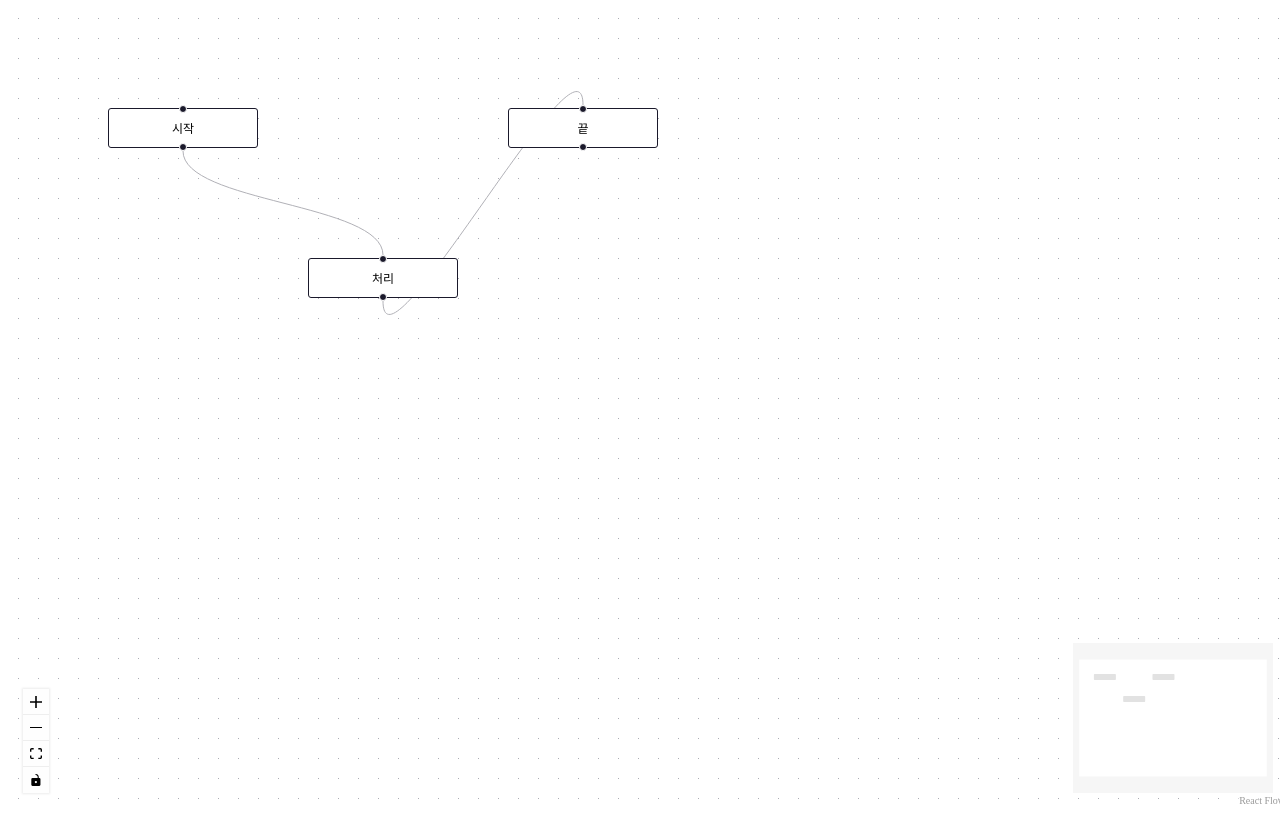
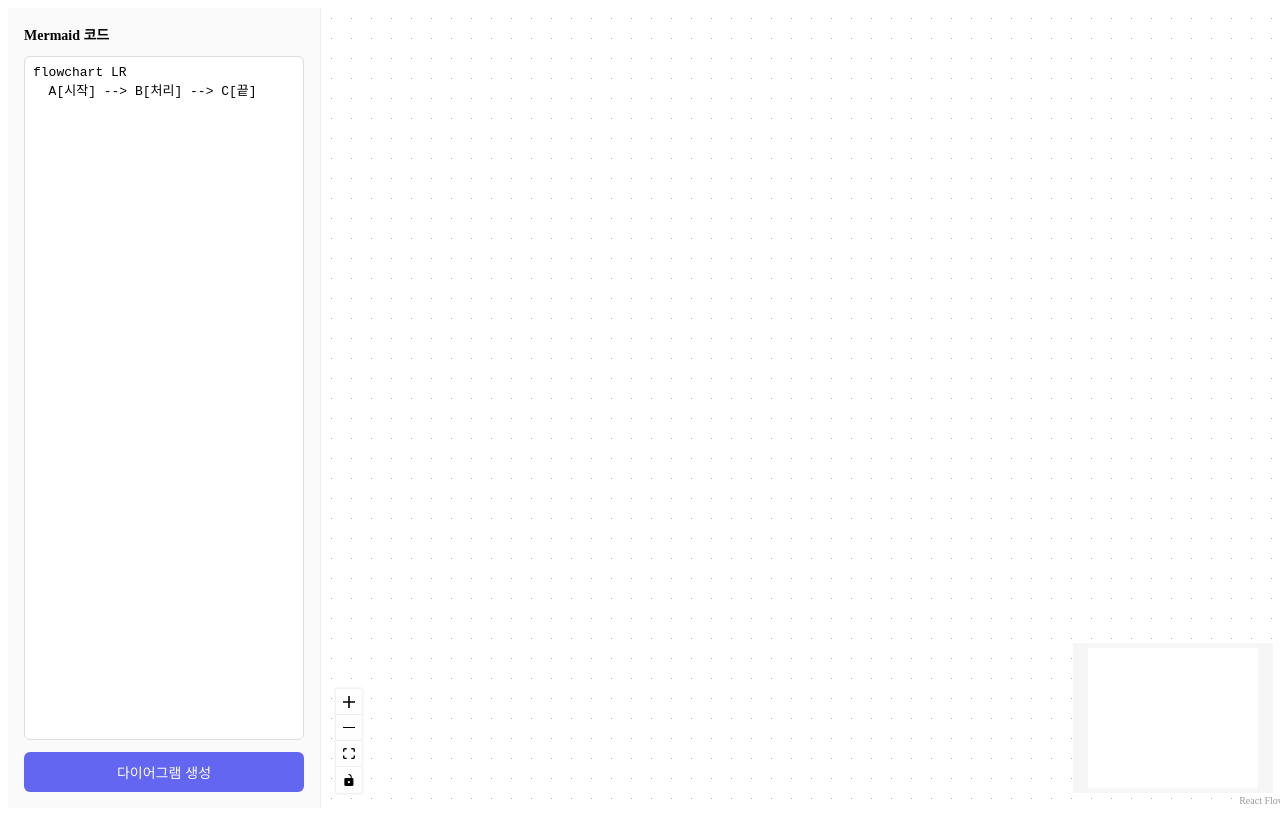
Before and after one commit to hayohio-bit/mermaid-studio, a React (Vite) app: page / in a window 1280 px wide. Built offline with nearby package versions, Linux system fonts and the light colour scheme.

Commit message:
feat: mermaid SVG → React Flow 변환 완료

```diff
--- a/package.json
+++ b/package.json
@@ -10,7 +10,9 @@
     "preview": "vite preview"
   },
   "dependencies": {
+    "@mermaid-js/parser": "^0.3.0",
     "@xyflow/react": "^12.10.1",
+    "mermaid": "^11.13.0",
     "react": "^19.2.4",
     "react-dom": "^19.2.4"
   },
--- a/src/App.jsx
+++ b/src/App.jsx
@@ -1,33 +1,77 @@
-import { useState, useCallback } from 'react'
+import { useRef, useState, useCallback } from 'react'
 import { ReactFlow, Background, Controls, MiniMap, applyNodeChanges, applyEdgeChanges } from '@xyflow/react'
 import '@xyflow/react/dist/style.css'
+import mermaid from 'mermaid'
 
-const initialNodes = [
-  { id: '1', position: { x: 100, y: 100 }, data: { label: '시작' } },
-  { id: '2', position: { x: 300, y: 250 }, data: { label: '처리' } },
-  { id: '3', position: { x: 500, y: 100 }, data: { label: '끝' } },
-]
+mermaid.initialize({ startOnLoad: false })
 
-const initialEdges = [
-  { id: 'e1-2', source: '1', target: '2' },
-  { id: 'e2-3', source: '2', target: '3' },
-]
+const defaultCode = `flowchart LR
+  A[시작] --> B[처리] --> C[끝]`
+
+function svgToFlow(svgEl) {
+  const nodes = []
+  const edges = []
+
+  // SVG 좌표 기준점
+  const svgRect = svgEl.getBoundingClientRect()
+
+  // 노드 추출
+  const nodeEls = svgEl.querySelectorAll('.node')
+  nodeEls.forEach((el) => {
+    const rect = el.getBoundingClientRect()
+    const label =
+      el.querySelector('span')?.textContent ||
+      el.querySelector('text')?.textContent ||
+      el.id
+
+    // id에서 실제 노드 ID 추출 (flowchart-A-0 → A)
+    const rawId = el.id // flowchart-A-0
+    const idMatch = rawId.match(/flowchart-([^-]+)-\d+/)
+    const nodeId = idMatch ? idMatch[1] : rawId
+
+    nodes.push({
+      id: nodeId,
+      position: {
+        x: rect.left - svgRect.left,
+        y: rect.top - svgRect.top,
+      },
+      data: { label: label.trim() },
+    })
+  })
+
+// 엣지 추출
+  const edgeEls = svgEl.querySelectorAll('.flowchart-link')
+  edgeEls.forEach((el, i) => {
+    const edgeId = el.id || `edge-${i}`
+    // L_A_B_0 → source: A, target: B
+    const match = edgeId.match(/L_([^_]+)_([^_]+)_\d+/)
+    if (match) {
+      edges.push({
+        id: `e-${match[1]}-${match[2]}`,
+        source: match[1],
+        target: match[2],
+      })
+    }
+  })
+
+  return { nodes, edges }
+}
 
 export default function App() {
-  const [nodes, setNodes] = useState(initialNodes)
-  const [edges, setEdges] = useState(initialEdges)
+  const [code, setCode] = useState(defaultCode)
+  const [nodes, setNodes] = useState([])
+  const [edges, setEdges] = useState([])
   const [selectedNode, setSelectedNode] = useState(null)
+  const mermaidRef = useRef(null)
 
   const onNodesChange = useCallback(
     (changes) => setNodes((nds) => applyNodeChanges(changes, nds)),
     []
   )
-
   const onEdgesChange = useCallback(
     (changes) => setEdges((eds) => applyEdgeChanges(changes, eds)),
     []
   )
-
   const onNodeClick = useCallback((event, node) => {
     setSelectedNode(node)
   }, [])
@@ -44,10 +88,73 @@ export default function App() {
     setSelectedNode((prev) => ({ ...prev, data: { ...prev.data, label: newLabel } }))
   }
 
+  const renderDiagram = async () => {
+    if (!mermaidRef.current) return
+    try {
+      mermaidRef.current.innerHTML = ''
+      const { svg } = await mermaid.render('mermaid-diagram', code)
+      mermaidRef.current.innerHTML = svg
+
+      // SVG → React Flow 변환
+      const svgEl = mermaidRef.current.querySelector('svg')
+      const { nodes: newNodes, edges: newEdges } = svgToFlow(svgEl)
+
+      console.log('변환된 노드:', newNodes)
+      console.log('변환된 엣지:', newEdges)
+
+      setNodes(newNodes)
+      setEdges(newEdges)
+      setSelectedNode(null)
+    } catch (e) {
+      console.log('렌더링 에러:', e)
+    }
+  }
+
   return (
     <div style={{ display: 'flex', width: '100vw', height: '100vh' }}>
 
-      {/* 다이어그램 영역 */}
+      {/* 왼쪽: 코드 입력 */}
+      <div style={{
+        width: '280px',
+        display: 'flex',
+        flexDirection: 'column',
+        borderRight: '1px solid #eee',
+        background: '#fafafa',
+        padding: '16px',
+        gap: '12px'
+      }}>
+        <h3 style={{ margin: 0, fontSize: '14px' }}>Mermaid 코드</h3>
+        <textarea
+          value={code}
+          onChange={(e) => setCode(e.target.value)}
+          style={{
+            flex: 1,
+            padding: '8px',
+            fontFamily: 'monospace',
+            fontSize: '13px',
+            border: '1px solid #ddd',
+            borderRadius: '6px',
+            resize: 'none',
+          }}
+        />
+        <button
+          onClick={renderDiagram}
+          style={{
+            padding: '10px',
+            background: '#6366f1',
+            color: 'white',
+            border: 'none',
+            borderRadius: '6px',
+            cursor: 'pointer',
+            fontSize: '14px',
+            fontWeight: '500'
+          }}
+        >
+          다이어그램 생성
+        </button>
+      </div>
+
+      {/* 가운데: React Flow */}
       <div style={{ flex: 1 }}>
         <ReactFlow
           nodes={nodes}
@@ -55,6 +162,7 @@ export default function App() {
           onNodesChange={onNodesChange}
           onEdgesChange={onEdgesChange}
           onNodeClick={onNodeClick}
+          fitView
         >
           <Background />
           <Controls />
@@ -62,7 +170,7 @@ export default function App() {
         </ReactFlow>
       </div>
 
-      {/* 사이드패널 */}
+      {/* 오른쪽: 사이드패널 */}
       {selectedNode && (
         <div style={{
           width: '260px',
@@ -73,7 +181,7 @@ export default function App() {
           flexDirection: 'column',
           gap: '12px'
         }}>
-          <h3 style={{ margin: 0, fontSize: '14px', color: '#333' }}>노드 편집</h3>
+          <h3 style={{ margin: 0, fontSize: '14px' }}>노드 편집</h3>
           <div>
             <label style={{ fontSize: '12px', color: '#666' }}>텍스트</label>
             <input
@@ -108,6 +216,12 @@ export default function App() {
         </div>
       )}
 
+      {/* mermaid 숨김 렌더링 영역 */}
+      <div
+        ref={mermaidRef}
+        style={{ position: 'absolute', visibility: 'hidden', pointerEvents: 'none' }}
+      />
+
     </div>
   )
 }
```
Also changed, not shown: 1 other file (tests, documents, lock files or other folders).
